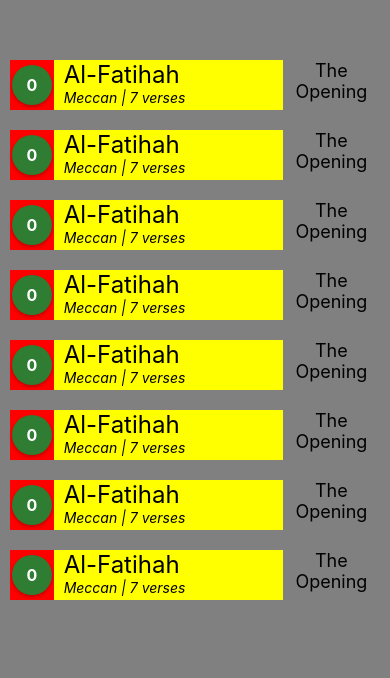
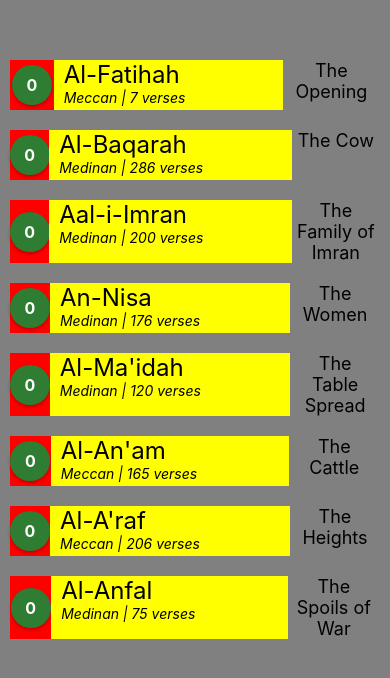
Before and after one commit to Saher-Anwar/Advanced_Quran_App, a React Native app in the folder frontend/: screen / in a window 390 px wide. Shown: the top 678 px of the page. Built offline with nearby package versions, Linux system fonts and the light colour scheme.

Commit message:
Refactored code and added mock data for chapter list items

```diff
--- a/frontend/App.tsx
+++ b/frontend/App.tsx
@@ -1,31 +1,27 @@
 import React from "react";
 import { StatusBar, StyleSheet, View } from "react-native";
-import ListItemInfo, { ListItemProps } from "./src/components/ListItemInfo";
 import ListItemComponent from "./src/components/ListItemComponent";
+import { chapters } from "./src/mock_data/list_item_data";
 
 const App = () => {
-  const listItem : ListItemProps = {name: "Al-Fatihah", revelationType: "Meccan", numOfVerses: 7, translation: "The Opening"}
-
   return (
     <>
       <StatusBar barStyle="dark-content" />
       <View style={styles.container}>
-        <ListItemComponent {...listItem}/>
-        <ListItemComponent {...listItem}/>
-        <ListItemComponent {...listItem}/>
+        <ListItemComponent {...chapters[0]} />
+        <ListItemComponent {...chapters[1]} />
+        <ListItemComponent {...chapters[2]} />
 
-        <ListItemComponent {...listItem}/>
+        <ListItemComponent {...chapters[3]} />
 
-        <ListItemComponent {...listItem}/>
+        <ListItemComponent {...chapters[4]} />
 
-        <ListItemComponent {...listItem}/>
+        <ListItemComponent {...chapters[5]} />
 
-        <ListItemComponent {...listItem}/>
+        <ListItemComponent {...chapters[6]} />
 
-        <ListItemComponent {...listItem}/>
-
+        <ListItemComponent {...chapters[7]} />
       </View>
-
     </>
   );
 };
@@ -36,6 +32,6 @@ const styles = StyleSheet.create({
   container: {
     flex: 1,
     paddingVertical: 50,
-    backgroundColor: 'gray',
+    backgroundColor: "gray",
   },
 });
--- a/frontend/src/components/ListItemComponent.tsx
+++ b/frontend/src/components/ListItemComponent.tsx
@@ -1,8 +1,9 @@
 import { StyleSheet, View, Text } from "react-native";
 import NumberSymbol from "./NumberSymbol";
-import ListItemInfo, { ListItemProps } from "./ListItemInfo";
+import { ChapterListItemData } from "../types/Chapter";
+import ListItemInfo from "./ListItemInfo";
 
-const ListItemComponent = (listItemInfo: ListItemProps) => {
+const ListItemComponent = (listItemInfo: ChapterListItemData) => {
   return (
     <View style={styles.container}>
       <View style={styles.symbolContainer}>
--- a/frontend/src/components/ListItemInfo.tsx
+++ b/frontend/src/components/ListItemInfo.tsx
@@ -1,32 +1,35 @@
-import { StyleSheet, Text, View } from "react-native"
+import { StyleSheet, Text, View } from "react-native";
+import { ChapterListItemData } from "../types/Chapter";
 
-export interface ListItemProps {
-    name: string,
-    revelationType: string,
-    numOfVerses: number,
-    translation: string
-}
-
-const ListItemInfo = ({name, revelationType, numOfVerses, translation}: ListItemProps) => {
+const ListItemInfo = ({
+  name,
+  arabicName,
+  translation,
+  revelationType,
+  numOfVerses,
+  chapterNumber,
+}: ChapterListItemData) => {
   return (
     <View style={styles.container}>
       <Text style={styles.nameText}>{name}</Text>
-            <Text style={styles.subInfo}>{revelationType} | {numOfVerses} verses</Text>
+      <Text style={styles.subInfo}>
+        {revelationType} | {numOfVerses} verses
+      </Text>
     </View>
-    )
-}
+  );
+};
 
-export default ListItemInfo
+export default ListItemInfo;
 
 const styles = StyleSheet.create({
   container: {
-        flexDirection: 'column',
-        alignItems: 'flex-start'
+    flexDirection: "column",
+    alignItems: "flex-start",
   },
   nameText: {
     fontSize: 24,
   },
   subInfo: {
-        fontStyle: 'italic',
-    }
-})
+    fontStyle: "italic",
+  },
+});
--- /dev/null
+++ b/frontend/src/mock_data/list_item_data.ts
@@ -0,0 +1,244 @@
+import { ChapterListItemData } from "../types/Chapter";
+
+export const chapters: ChapterListItemData[] = [
+  {
+    chapterNumber: 1,
+    name: "Al-Fatihah",
+    arabicName: "الفاتحة",
+    revelationType: "Meccan",
+    numOfVerses: 7,
+    translation: "The Opening",
+  },
+  {
+    chapterNumber: 2,
+    name: "Al-Baqarah",
+    arabicName: "البقرة",
+    revelationType: "Medinan",
+    numOfVerses: 286,
+    translation: "The Cow",
+  },
+  {
+    chapterNumber: 3,
+    name: "Aal-i-Imran",
+    arabicName: "آل عمران",
+    revelationType: "Medinan",
+    numOfVerses: 200,
+    translation: "The Family of Imran",
+  },
+  {
+    chapterNumber: 4,
+    name: "An-Nisa",
+    arabicName: "النساء",
+    revelationType: "Medinan",
+    numOfVerses: 176,
+    translation: "The Women",
+  },
+  {
+    chapterNumber: 5,
+    name: "Al-Ma'idah",
+    arabicName: "المائدة",
+    revelationType: "Medinan",
+    numOfVerses: 120,
+    translation: "The Table Spread",
+  },
+  {
+    chapterNumber: 6,
+    name: "Al-An'am",
+    arabicName: "الأنعام",
+    revelationType: "Meccan",
+    numOfVerses: 165,
+    translation: "The Cattle",
+  },
+  {
+    chapterNumber: 7,
+    name: "Al-A'raf",
+    arabicName: "الأعراف",
+    revelationType: "Meccan",
+    numOfVerses: 206,
+    translation: "The Heights",
+  },
+  {
+    chapterNumber: 8,
+    name: "Al-Anfal",
+    arabicName: "الأنفال",
+    revelationType: "Medinan",
+    numOfVerses: 75,
+    translation: "The Spoils of War",
+  },
+  {
+    chapterNumber: 9,
+    name: "At-Tawbah",
+    arabicName: "التوبة",
+    revelationType: "Medinan",
+    numOfVerses: 129,
+    translation: "The Repentance",
+  },
+  {
+    chapterNumber: 10,
+    name: "Yunus",
+    arabicName: "يونس",
+    revelationType: "Meccan",
+    numOfVerses: 109,
+    translation: "Jonah",
+  },
+  {
+    chapterNumber: 11,
+    name: "Hud",
+    arabicName: "هود",
+    revelationType: "Meccan",
+    numOfVerses: 123,
+    translation: "Hud",
+  },
+  {
+    chapterNumber: 12,
+    name: "Yusuf",
+    arabicName: "يوسف",
+    revelationType: "Meccan",
+    numOfVerses: 111,
+    translation: "Joseph",
+  },
+  {
+    chapterNumber: 13,
+    name: "Ar-Ra'd",
+    arabicName: "الرعد",
+    revelationType: "Medinan",
+    numOfVerses: 43,
+    translation: "The Thunder",
+  },
+  {
+    chapterNumber: 14,
+    name: "Ibrahim",
+    arabicName: "إبراهيم",
+    revelationType: "Meccan",
+    numOfVerses: 52,
+    translation: "Abraham",
+  },
+  {
+    chapterNumber: 15,
+    name: "Al-Hijr",
+    arabicName: "الحجر",
+    revelationType: "Meccan",
+    numOfVerses: 99,
+    translation: "The Rocky Tract",
+  },
+  {
+    chapterNumber: 16,
+    name: "An-Nahl",
+    arabicName: "النحل",
+    revelationType: "Meccan",
+    numOfVerses: 128,
+    translation: "The Bee",
+  },
+  {
+    chapterNumber: 17,
+    name: "Al-Isra",
+    arabicName: "الإسراء",
+    revelationType: "Meccan",
+    numOfVerses: 111,
+    translation: "The Night Journey",
+  },
+  {
+    chapterNumber: 18,
+    name: "Al-Kahf",
+    arabicName: "الكهف",
+    revelationType: "Meccan",
+    numOfVerses: 110,
+    translation: "The Cave",
+  },
+  {
+    chapterNumber: 19,
+    name: "Maryam",
+    arabicName: "مريم",
+    revelationType: "Meccan",
+    numOfVerses: 98,
+    translation: "Mary",
+  },
+  {
+    chapterNumber: 20,
+    name: "Ta-Ha",
+    arabicName: "طه",
+    revelationType: "Meccan",
+    numOfVerses: 135,
+    translation: "Ta-Ha",
+  },
+  {
+    chapterNumber: 21,
+    name: "Al-Anbiya",
+    arabicName: "الأنبياء",
+    revelationType: "Meccan",
+    numOfVerses: 112,
+    translation: "The Prophets",
+  },
+  {
+    chapterNumber: 22,
+    name: "Al-Hajj",
+    arabicName: "الحج",
+    revelationType: "Medinan",
+    numOfVerses: 78,
+    translation: "The Pilgrimage",
+  },
+  {
+    chapterNumber: 23,
+    name: "Al-Mu'minun",
+    arabicName: "المؤمنون",
+    revelationType: "Meccan",
+    numOfVerses: 118,
+    translation: "The Believers",
+  },
+  {
+    chapterNumber: 24,
+    name: "An-Nur",
+    arabicName: "النور",
+    revelationType: "Medinan",
+    numOfVerses: 64,
+    translation: "The Light",
+  },
+  {
+    chapterNumber: 25,
+    name: "Al-Furqan",
+    arabicName: "الفرقان",
+    revelationType: "Meccan",
+    numOfVerses: 77,
+    translation: "The Criterion",
+  },
+  {
+    chapterNumber: 26,
+    name: "Ash-Shu'ara",
+    arabicName: "الشعراء",
+    revelationType: "Meccan",
+    numOfVerses: 227,
+    translation: "The Poets",
+  },
+  {
+    chapterNumber: 27,
+    name: "An-Naml",
+    arabicName: "النمل",
+    revelationType: "Meccan",
+    numOfVerses: 93,
+    translation: "The Ant",
+  },
+  {
+    chapterNumber: 28,
+    name: "Al-Qasas",
+    arabicName: "القصص",
+    revelationType: "Meccan",
+    numOfVerses: 88,
+    translation: "The Stories",
+  },
+  {
+    chapterNumber: 29,
+    name: "Al-Ankabut",
+    arabicName: "العنكبوت",
+    revelationType: "Meccan",
+    numOfVerses: 69,
+    translation: "The Spider",
+  },
+  {
+    chapterNumber: 30,
+    name: "Ar-Rum",
+    arabicName: "الروم",
+    revelationType: "Meccan",
+    numOfVerses: 60,
+    translation: "The Romans",
+  },
+];
--- a/frontend/src/types/Chapter.ts
+++ b/frontend/src/types/Chapter.ts
@@ -1,8 +1,8 @@
-export interface ChapterList {
+export interface ChapterListItemData {
   name: string;
   arabicName: string;
   translation: string;
-  revelationType: string;
+  revelationType: 'Meccan' | 'Medinan';
   numOfVerses: number;
   chapterNumber: number;
 }
```
Lines whose indentation alone changed are shown as unchanged.
